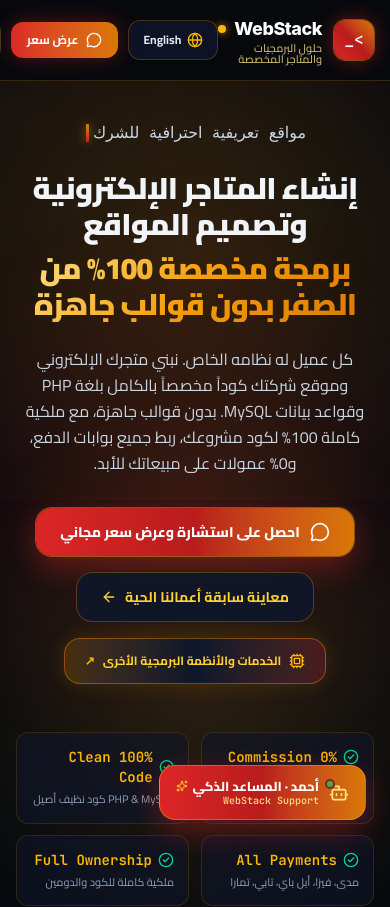
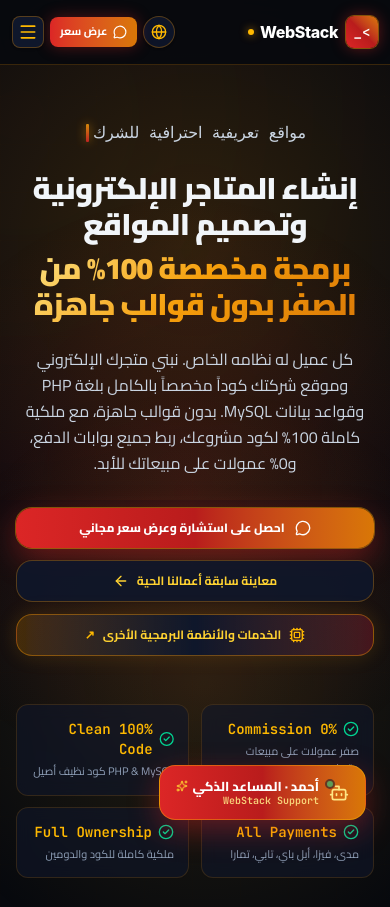
Before and after one commit to mostafa-salah01/my-portfolio-website, a React (Vite) app: page / in a window 390 px wide. Shown: the top 907 px of the page. Built offline with nearby package versions, Linux system fonts and the light colour scheme.

Commit message:
style: improve mobile responsiveness and layout
Refine spacing, container widths, and mobile padding across components to ensure consistent layout and prevent horizontal overflow on smaller screens.

```diff
--- a/src/App.tsx
+++ b/src/App.tsx
@@ -137,7 +137,7 @@ export const App: React.FC = () => {
   };
 
   return (
-    <div className="min-h-screen bg-[#07090E] text-slate-300 relative selection:bg-amber-500/30 selection:text-amber-200">
+    <div className="min-h-screen bg-[#07090E] text-slate-300 relative selection:bg-amber-500/30 selection:text-amber-200 overflow-x-hidden w-full max-w-full">
 
       {/* Luxury Ambient Glow Blobs */}
       <div className="fixed top-0 left-1/2 -translate-x-1/2 w-[850px] h-[500px] blob-pastel-blue pointer-events-none z-0"></div>
--- a/src/components/AiChatWidget.tsx
+++ b/src/components/AiChatWidget.tsx
@@ -342,7 +342,7 @@ You can click any showcase card on our homepage to test the live platform direct
 
       {/* Chat Window Modal (Always anchored to the RIGHT) */}
       {isOpen && (
-        <div className="fixed bottom-4 right-4 sm:bottom-6 sm:right-6 z-50 !left-auto w-[95vw] sm:w-[410px] h-[580px] max-h-[85vh] rounded-2xl bg-[#0B0F19] border border-amber-500/30 shadow-[0_20px_60px_rgba(0,0,0,0.85)] flex flex-col overflow-hidden backdrop-blur-2xl animate-in fade-in zoom-in-95 duration-200">
+        <div className="fixed bottom-3 right-3 sm:bottom-6 sm:right-6 z-50 !left-auto w-[calc(100vw-24px)] max-w-[410px] h-[580px] max-h-[85vh] rounded-2xl bg-[#0B0F19] border border-amber-500/30 shadow-[0_20px_60px_rgba(0,0,0,0.85)] flex flex-col overflow-hidden backdrop-blur-2xl animate-in fade-in zoom-in-95 duration-200">
 
           {/* Header */}
           <div className="p-4 bg-gradient-to-r from-slate-900 via-slate-900 to-[#1A1215] border-b border-amber-500/20 flex items-center justify-between">
--- a/src/components/Header.tsx
+++ b/src/components/Header.tsx
@@ -27,22 +27,22 @@ export const Header: React.FC<HeaderProps> = ({ lang, onToggleLang, activeTab, o
 
   return (
     <header className="fixed top-0 left-0 right-0 z-40 backdrop-blur-2xl bg-[#07090E]/90 border-b border-amber-500/20">
-      <div className="max-w-7xl mx-auto px-4 sm:px-6 lg:px-8 h-20 flex items-center justify-between">
+      <div className="max-w-7xl mx-auto px-3 sm:px-6 lg:px-8 h-16 sm:h-20 flex items-center justify-between gap-2">
 
         {/* Brand Logo */}
         <button
           onClick={() => handleNavClick('home')}
-          className="flex items-center gap-3 text-start group cursor-pointer"
+          className="flex items-center gap-2 sm:gap-3 text-start group cursor-pointer shrink-0"
         >
-          <div className="w-10 h-10 rounded-xl bg-gradient-to-tr from-[#DC2626] via-[#B91C1C] to-[#D97706] flex items-center justify-center font-mono font-bold text-white text-base shadow-[0_0_20px_rgba(220,38,38,0.45)] ring-1 ring-amber-400/40 group-hover:scale-105 transition-transform shrink-0">
+          <div className="w-8 h-8 sm:w-10 sm:h-10 rounded-lg sm:rounded-xl bg-gradient-to-tr from-[#DC2626] via-[#B91C1C] to-[#D97706] flex items-center justify-center font-mono font-bold text-white text-sm sm:text-base shadow-[0_0_15px_rgba(220,38,38,0.45)] ring-1 ring-amber-400/40 group-hover:scale-105 transition-transform shrink-0">
             &gt;_
           </div>
           <div className="flex flex-col justify-center">
-            <div className="font-extrabold text-lg tracking-tight text-white flex items-center gap-2">
+            <div className="font-extrabold text-base sm:text-lg tracking-tight text-white flex items-center gap-1.5 sm:gap-2">
               <span className="font-sans">WebStack</span>
-              <span className="inline-block w-2 h-2 rounded-full bg-amber-400 shadow-[0_0_8px_rgba(245,158,11,0.8)]"></span>
+              <span className="inline-block w-1.5 h-1.5 sm:w-2 sm:h-2 rounded-full bg-amber-400 shadow-[0_0_8px_rgba(245,158,11,0.8)]"></span>
             </div>
-            <div className="text-[11px] text-amber-200/80 font-medium leading-none">
+            <div className="hidden md:block text-[11px] text-amber-200/80 font-medium leading-none">
               {isAr ? 'حلول البرمجيات والمتاجر المخصصة' : 'Custom Software & E-Commerce'}
             </div>
           </div>
@@ -95,39 +95,40 @@ export const Header: React.FC<HeaderProps> = ({ lang, onToggleLang, activeTab, o
           </button>
         </nav>
 
-        {/* Action Buttons */}
-        <div className="flex items-center gap-2.5 sm:gap-3">
-          {/* Language Switcher */}
+        {/* Action Buttons - Fully Optimized for Mobile Viewports */}
+        <div className="flex items-center gap-1.5 sm:gap-2.5 shrink-0">
+          {/* Language Switcher - Sleek Circle on Mobile ("مجرد كورة بس") */}
           <button
             type="button"
             onClick={onToggleLang}
-            className="h-10 px-3.5 rounded-xl border border-amber-500/25 bg-slate-900/80 hover:bg-slate-800 text-xs font-bold text-slate-200 transition-all flex items-center justify-center gap-1.5 cursor-pointer shadow-sm hover:border-amber-400/50"
-            aria-label="Toggle language"
+            className="w-8 h-8 sm:w-auto sm:h-10 sm:px-3.5 rounded-full sm:rounded-xl border border-amber-500/30 bg-slate-900/90 hover:bg-slate-800 text-xs font-bold text-slate-200 transition-all flex items-center justify-center sm:gap-1.5 cursor-pointer shadow-sm hover:border-amber-400/60 active:scale-95 shrink-0"
+            aria-label={isAr ? 'التحويل للإنجليزية' : 'Switch to Arabic'}
+            title={isAr ? 'English' : 'العربية'}
           >
-            <Globe className="w-4 h-4 text-amber-400" />
-            <span>{isAr ? 'English' : 'العربية'}</span>
+            <Globe className="w-4 h-4 text-amber-400 shrink-0" />
+            <span className="hidden sm:inline font-mono text-xs">{isAr ? 'English' : 'العربية'}</span>
           </button>
 
-          {/* WhatsApp Quote CTA */}
+          {/* WhatsApp Quote CTA - Compact on Mobile */}
           <a
             href={headerWhatsappUrl}
             target="_blank"
             rel="noopener noreferrer"
-            className="inline-flex items-center gap-2 px-4 py-2.5 rounded-xl bg-gradient-to-r from-[#DC2626] to-[#D97706] text-white font-bold text-xs sm:text-sm shadow-[0_0_20px_rgba(220,38,38,0.35)] hover:scale-105 transition-all shrink-0 cursor-pointer"
+            className="inline-flex items-center gap-1.5 px-2.5 py-1.5 sm:px-4 sm:py-2.5 rounded-lg sm:rounded-xl bg-gradient-to-r from-[#DC2626] to-[#D97706] text-white font-bold text-[11px] sm:text-xs md:text-sm shadow-[0_0_15px_rgba(220,38,38,0.35)] hover:scale-105 active:scale-95 transition-all shrink-0 cursor-pointer whitespace-nowrap"
           >
-            <MessageCircle className="w-4 h-4 shrink-0" />
+            <MessageCircle className="w-3.5 h-3.5 shrink-0" />
+            <span className="inline sm:hidden">{isAr ? 'عرض سعر' : 'Quote'}</span>
             <span className="hidden sm:inline">{isAr ? 'احصل على عرض سعر' : 'Get Custom Quote'}</span>
-            <span className="sm:hidden">{isAr ? 'عرض سعر' : 'Quote'}</span>
           </a>
 
-          {/* Mobile Menu Toggle */}
+          {/* Mobile Menu Toggle ("القائمة التلاتراير") - Always Visible & Clearly Positioned */}
           <button
             type="button"
             onClick={() => setMobileMenuOpen(!mobileMenuOpen)}
-            className="lg:hidden h-10 w-10 flex items-center justify-center rounded-xl bg-slate-900 border border-amber-500/25 hover:bg-slate-800 text-slate-200 cursor-pointer"
-            aria-label="Toggle navigation menu"
+            className="lg:hidden w-8 h-8 sm:w-10 sm:h-10 flex items-center justify-center rounded-lg sm:rounded-xl bg-slate-900 border border-amber-500/30 hover:bg-slate-800 text-slate-200 cursor-pointer shrink-0 active:scale-95 transition-all shadow-sm"
+            aria-label={isAr ? 'فتح القائمة الرئيسية' : 'Toggle navigation menu'}
           >
-            {mobileMenuOpen ? <X className="w-6 h-6" /> : <Menu className="w-6 h-6" />}
+            {mobileMenuOpen ? <X className="w-5 h-5 text-amber-400" /> : <Menu className="w-5 h-5 text-amber-400" />}
           </button>
         </div>
 
--- a/src/views/HomeView.tsx
+++ b/src/views/HomeView.tsx
@@ -124,20 +124,20 @@ export const HomeView: React.FC<HomeViewProps> = ({ lang, onSelectProject, onNav
           </p>
 
           {/* Action CTAs */}
-          <div className="flex flex-wrap items-center justify-center gap-4">
+          <div className="flex flex-col sm:flex-row flex-wrap items-center justify-center gap-3 sm:gap-4 max-w-xl mx-auto sm:max-w-none">
             <a
               href={generalQuoteUrl}
               target="_blank"
               rel="noopener noreferrer"
-              className="px-6 py-3.5 rounded-2xl bg-gradient-to-r from-[#DC2626] via-[#B91C1C] to-[#D97706] text-white font-extrabold text-sm sm:text-base shadow-[0_10px_30px_rgba(220,38,38,0.4)] ring-1 ring-amber-400/40 hover:scale-105 active:scale-95 transition-all flex items-center gap-2.5 cursor-pointer"
+              className="w-full sm:w-auto px-4 sm:px-6 py-3 sm:py-3.5 rounded-2xl bg-gradient-to-r from-[#DC2626] via-[#B91C1C] to-[#D97706] text-white font-extrabold text-xs sm:text-base shadow-[0_10px_30px_rgba(220,38,38,0.4)] ring-1 ring-amber-400/40 hover:scale-105 active:scale-95 transition-all flex items-center justify-center gap-2.5 cursor-pointer"
             >
-              <MessageCircle className="w-5 h-5 shrink-0" />
+              <MessageCircle className="w-4 h-4 sm:w-5 sm:h-5 shrink-0" />
               <span>{isAr ? 'احصل على استشارة وعرض سعر مجاني' : 'Get Free Consultation & Quote'}</span>
             </a>
 
             <button
               onClick={() => onNavigate('home', 'client-work')}
-              className="px-6 py-3.5 rounded-2xl bg-slate-900/90 hover:bg-slate-800 text-amber-300 font-bold text-sm sm:text-base border border-amber-500/30 hover:border-amber-400 transition-all flex items-center gap-2 cursor-pointer shadow-sm hover:scale-105"
+              className="w-full sm:w-auto px-4 sm:px-6 py-3 sm:py-3.5 rounded-2xl bg-slate-900/90 hover:bg-slate-800 text-amber-300 font-bold text-xs sm:text-base border border-amber-500/30 hover:border-amber-400 transition-all flex items-center justify-center gap-2 cursor-pointer shadow-sm hover:scale-105"
             >
               <span>{isAr ? 'معاينة سابقة أعمالنا الحية' : 'Explore Live Client Stores'}</span>
               <ArrowRight className="w-4 h-4 rtl:rotate-180" />
@@ -146,7 +146,7 @@ export const HomeView: React.FC<HomeViewProps> = ({ lang, onSelectProject, onNav
             {/* Dedicated Button to the Second Page: Other Services */}
             <button
               onClick={() => onNavigate('other-services')}
-              className="px-5 py-3.5 rounded-2xl bg-gradient-to-r from-amber-500/20 via-slate-900 to-rose-500/20 hover:from-amber-500/30 hover:to-rose-500/30 text-amber-300 hover:text-white font-bold text-xs sm:text-sm border border-amber-500/40 hover:border-amber-400 transition-all flex items-center gap-2 cursor-pointer shadow-[0_0_20px_rgba(245,158,11,0.15)] hover:scale-105"
+              className="w-full sm:w-auto px-4 sm:px-5 py-3 sm:py-3.5 rounded-2xl bg-gradient-to-r from-amber-500/20 via-slate-900 to-rose-500/20 hover:from-amber-500/30 hover:to-rose-500/30 text-amber-300 hover:text-white font-bold text-xs sm:text-sm border border-amber-500/40 hover:border-amber-400 transition-all flex items-center justify-center gap-2 cursor-pointer shadow-[0_0_20px_rgba(245,158,11,0.15)] hover:scale-105"
             >
               <Cpu className="w-4 h-4 text-amber-400" />
               <span>{isAr ? 'الخدمات والأنظمة البرمجية الأخرى' : 'Other Systems & Services'}</span>
--- a/style.css
+++ b/style.css
@@ -879,6 +879,19 @@ body {
   pointer-events: auto;
 }
 
+/* Mobile-adapted smooth card offsets to guarantee zero horizontal scrollbar trigger */
+@media (max-width: 640px) {
+  .card-hidden-right {
+    transform: translateX(18px) scale(0.97);
+  }
+  .card-hidden-left {
+    transform: translateX(-18px) scale(0.97);
+  }
+  .card-hidden-up {
+    transform: translateY(28px) scale(0.97);
+  }
+}
+
 .floating-tech-orb {
   animation: float-slow 7s ease-in-out infinite;
 }
```
